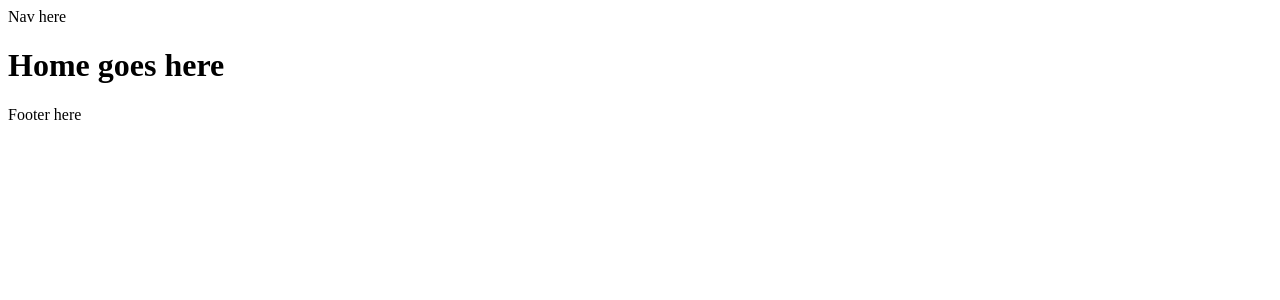
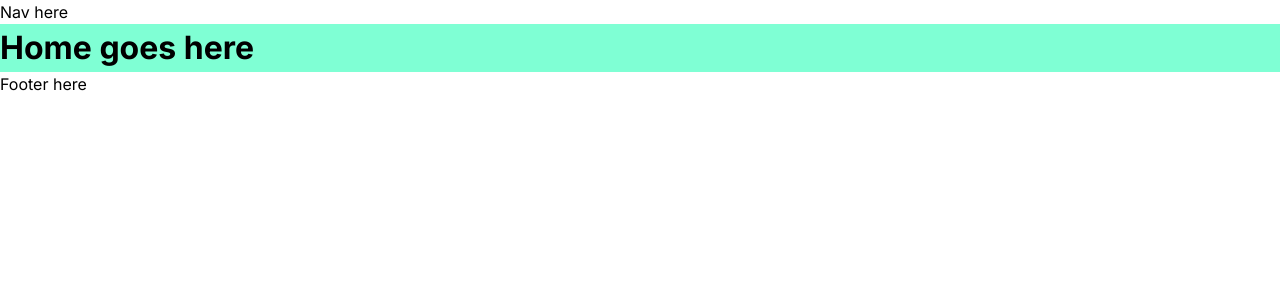
Before and after one commit to Exemption6877/odin-shopping-cart, a React (Vite) app: page / in a window 1280 px wide. Shown: the top 300 px of the page. Built offline with nearby package versions, Linux system fonts and the light colour scheme.

Commit message:
Use modular css, restructure css folder structure

```diff
--- a/src/components/Home/Home.jsx
+++ b/src/components/Home/Home.jsx
@@ -1,7 +1,9 @@
+import styles from "./Home.module.css";
+
 export default function Home() {
   return (
-    <>
+    <div className={styles.imgBg}>
       <h1>Home goes here</h1>
-    </>
+    </div>
   );
 }
--- /dev/null
+++ b/src/components/Home/Home.module.css
@@ -0,0 +1,3 @@
+.imgBg {
+  background-color: aquamarine;
+}
--- a/src/components/main.jsx
+++ b/src/components/main.jsx
@@ -1,7 +1,9 @@
 import { StrictMode } from "react";
 import { createRoot } from "react-dom/client";
+import { createBrowserRouter, RouterProvider } from "react-router-dom";
 import routes from "./routes.jsx";
-import { createBrowserRouter, RouterProvider } from "react-router-dom";
+import "../styles/globals.css";
+import "../styles/reset.css";
 
 const router = createBrowserRouter(routes);
 
--- /dev/null
+++ b/src/styles/globals.css
@@ -0,0 +1,10 @@
+@import url("https://fonts.googleapis.com/css2?family=Caveat:wght@400..700&family=Inter:ital,opsz,wght@0,14..32,100..900;1,14..32,100..900&family=Libre+Baskerville:ital,wght@0,400;0,700;1,400&family=Roboto:ital,wght@0,100;0,300;0,400;0,500;0,700;0,900;1,100;1,300;1,400;1,500;1,700;1,900&display=swap");
+
+:root {
+  --font-main: "Inter", sans-sarif;
+}
+
+html,
+body {
+  font-family: var(--font-main);
+}
--- /dev/null
+++ b/src/styles/reset.css
@@ -0,0 +1,70 @@
+/* 1. Use a more-intuitive box-sizing model */
+*,
+*::before,
+*::after {
+  box-sizing: border-box; /* Ensures padding and border are included in the element's total width/height */
+}
+
+/* 2. Remove default margin */
+* {
+  margin: 0; /* Removes the default margin applied by browsers */
+}
+
+body {
+  /* 3. Add accessible line-height */
+  line-height: 1.5; /* Improves readability by increasing space between lines of text */
+
+  /* 4. Improve text rendering */
+  -webkit-font-smoothing: antialiased; /* Ensures better font rendering on webkit browsers */
+}
+
+/* 5. Improve media defaults */
+img,
+picture,
+video,
+canvas,
+svg {
+  display: block; /* Prevents space below images, videos, and other media elements */
+  max-width: 100%; /* Ensures media scales within container's width */
+}
+
+/* 6. Inherit fonts for form controls */
+input,
+button,
+textarea,
+select {
+  font: inherit; /* Inherits font styles from the parent container */
+}
+
+/* 7. Avoid text overflows */
+p,
+h1,
+h2,
+h3,
+h4,
+h5,
+h6 {
+  overflow-wrap: break-word; /* Prevents text overflow by wrapping text within the container */
+}
+
+/* 8. Improve line wrapping */
+p {
+  text-wrap: pretty; /* Enables pretty line wrapping for paragraphs */
+}
+
+h1,
+h2,
+h3,
+h4,
+h5,
+h6 {
+  text-wrap: balance; /* Balances text wrapping for headings */
+}
+
+/*
+  9. Create a root stacking context
+*/
+#root,
+#__next {
+  isolation: isolate; /* Isolates the stacking context, preventing child elements from affecting others */
+}
```
Also changed, not shown: src/components/App.module.css (added).
